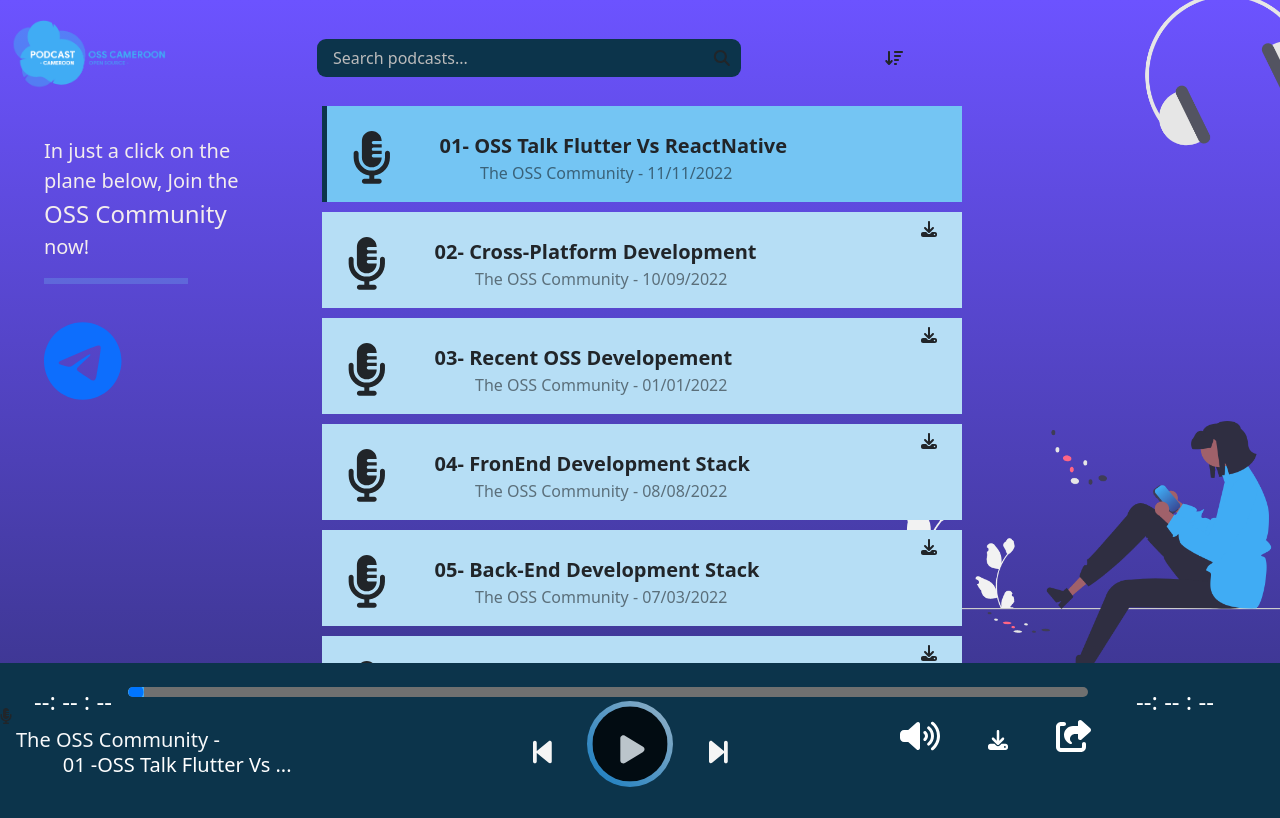
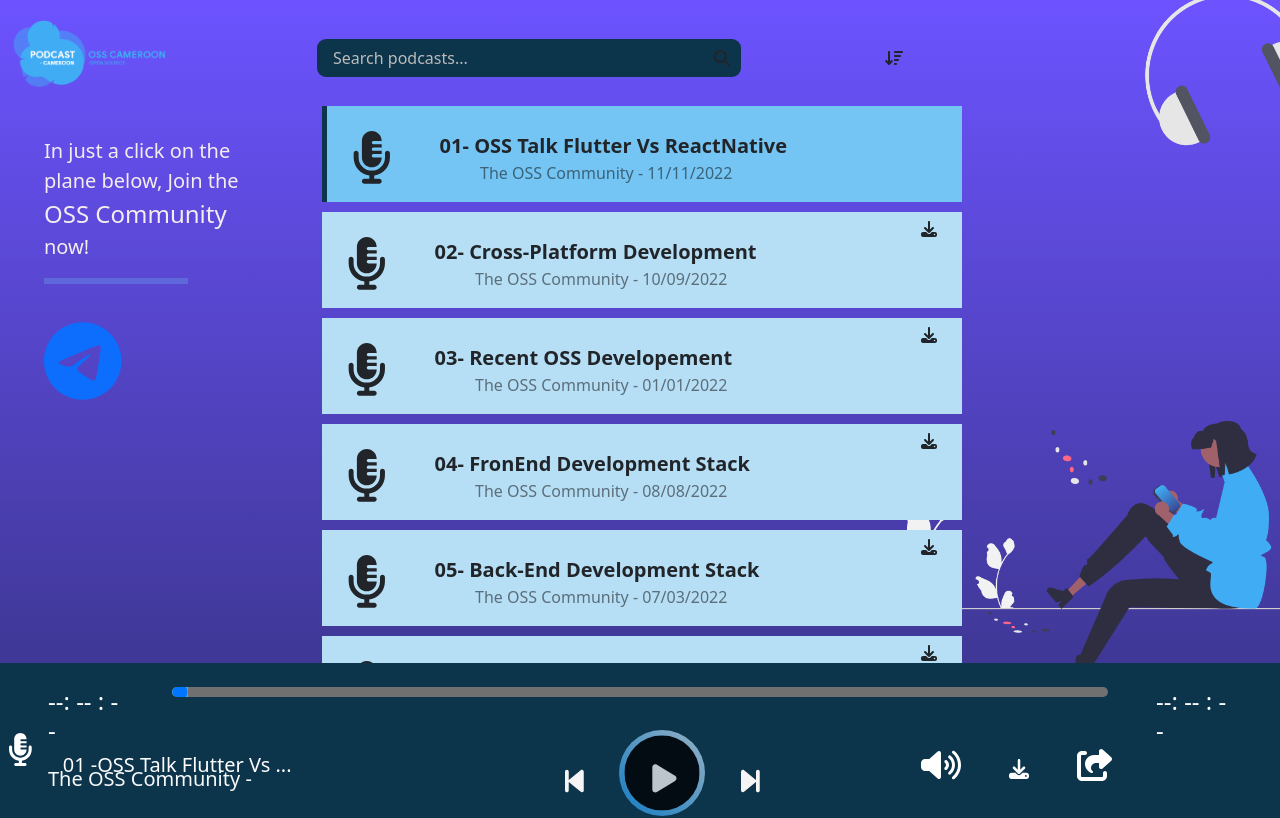
Before and after one commit to osscameroon/podcasts, a React (Create React App) app: page / in a window 1280 px wide. Shown: the top 818 px of the page. Built offline with nearby package versions, Linux system fonts and the light colour scheme.

Commit message:
feat: added styles for player button

```diff
--- a/src/components/Player/Player.js
+++ b/src/components/Player/Player.js
@@ -140,7 +140,7 @@
         <>
             <div className="mt-4 player">
                 <div className={"d-flex justify-content-center mt-4"}>
-                    <p className={"text-white mx-3 h4 fixed"}>
+                    <p className={"text-white mx-5 h4 fixed"}>
                         {weEnd()}
                     </p>
                     {
@@ -180,8 +180,8 @@
                 </audio>
                 <div className="w-100 d-flex">
                     <div className={"flex-fill fixed d-none d-sm-none d-md-none d-lg-block"}>
-                        <span>
-                            <FontAwesomeIcon icon={faMicrophoneLines}
+                        <span className="mx-2 text-white">
+                            <FontAwesomeIcon icon={faMicrophoneLines}  style={{fontSize: "3.3em"}}
                                              /*className={"text-blue fa-5x mt-4 m-3 mb-4"}*//>
                         </span>
                         <span className={"text-white display-none h5"}
@@ -190,7 +190,7 @@
                             {Truncate((track_oss[trackIndex].title), 20)}
                         </span>
                         <span className={"text-light h5 mb-0 " +
-                            "display-none row mx-3 align-center"}>
+                            "display-none row mx-5 align-center"}>
                                 {track_oss[trackIndex].podName}
                         </span>
                     </div>
```
